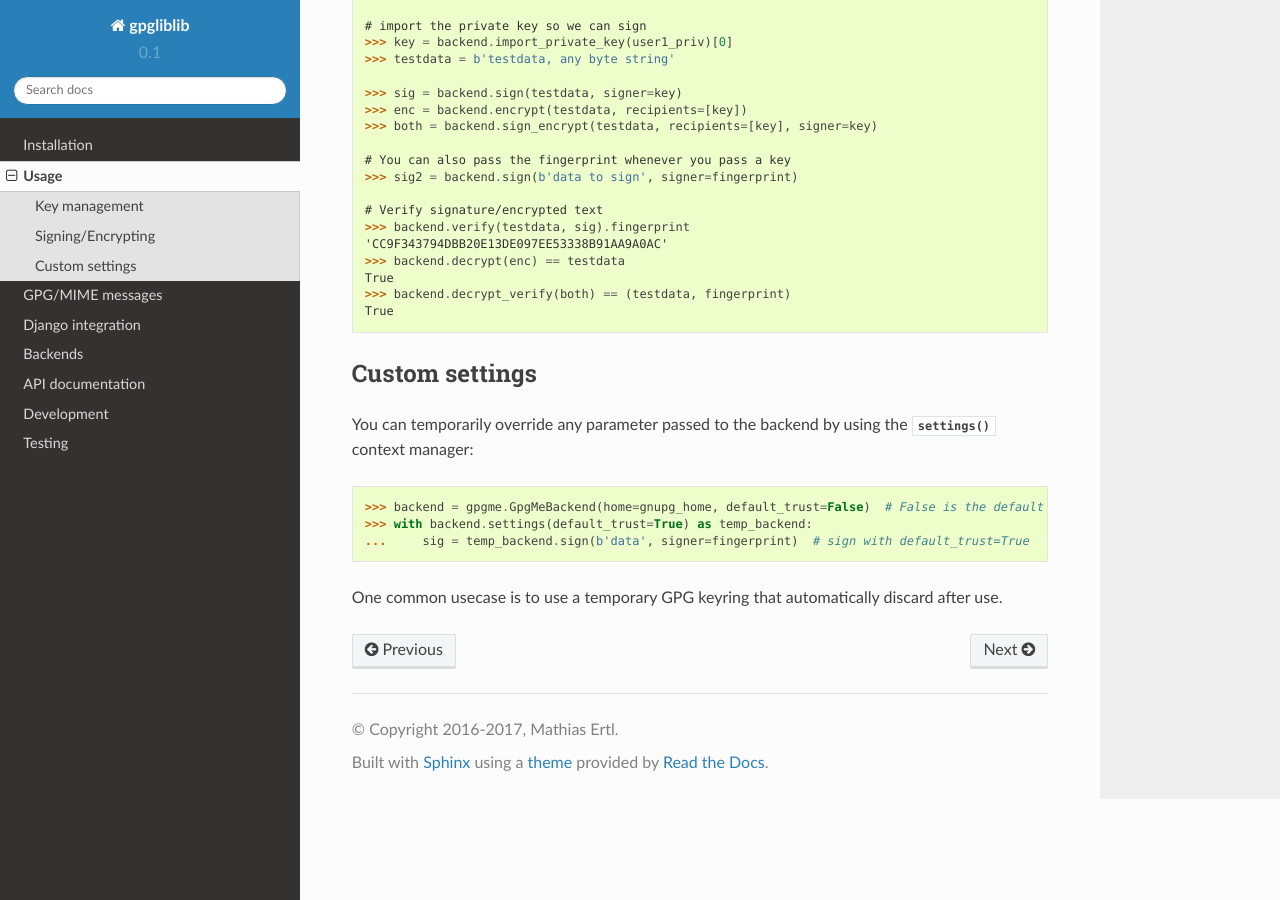
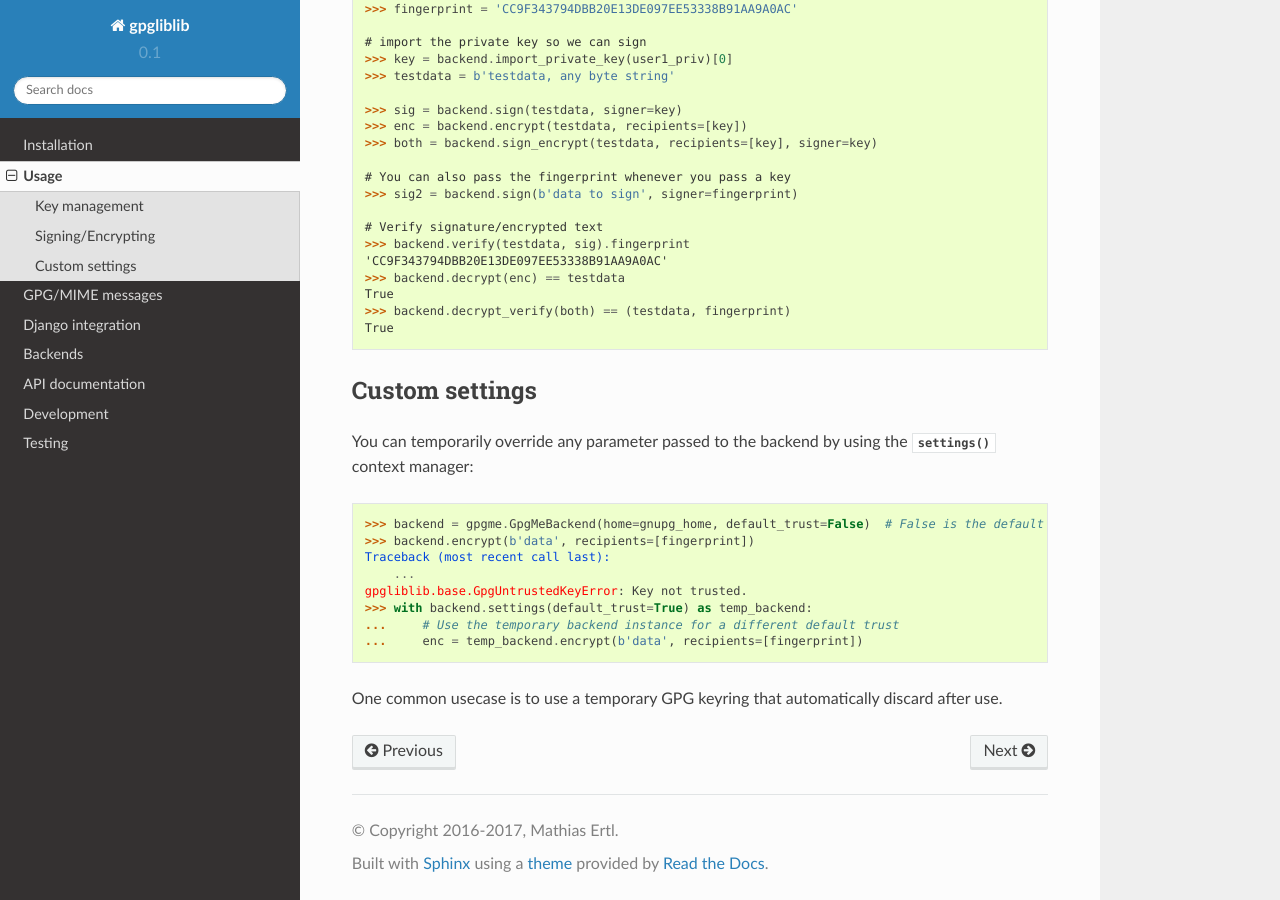
Before and after one commit to mathiasertl/gpgliblib, a Sphinx documentation site: the page built from doc/usage.rst, in a window 1280 px wide and 900 px high, scrolled down 1224 px. Built offline with Sphinx 7.4.7 and the Read the Docs theme 2.0.0, drawn with Linux system fonts in a browser that asks for light colours; some of the changed text lies outside the part shown.

Commit message:
fix settings example

```diff
--- a/doc/usage.rst
+++ b/doc/usage.rst
@@ -23,6 +23,7 @@ public and private keys, manage trust and query a keys expiry::
 
    >>> from gpgliblib import gpgme
    >>> from gpgliblib.base import VALIDITY_FULL
+   >>> from gpgliblib.base import VALIDITY_NEVER
    >>> from gpgliblib.base import VALIDITY_UNKNOWN
 
    >>> backend = gpgme.GpgMeBackend(home=gnupg_home)
@@ -84,7 +85,12 @@ You can temporarily override any parameter passed to the backend by using the
 :py:meth:`~gpgliblib.base.GpgBackendBase.settings` context manager::
 
    >>> backend = gpgme.GpgMeBackend(home=gnupg_home, default_trust=False)  # False is the default
+   >>> backend.encrypt(b'data', recipients=[fingerprint])
+   Traceback (most recent call last):
+       ...
+   gpgliblib.base.GpgUntrustedKeyError: Key not trusted.
    >>> with backend.settings(default_trust=True) as temp_backend:
-   ...     sig = temp_backend.sign(b'data', signer=fingerprint)  # sign with default_trust=True
+   ...     # Use the temporary backend instance for a different default trust
+   ...     enc = temp_backend.encrypt(b'data', recipients=[fingerprint])
 
 One common usecase is to use a temporary GPG keyring that automatically discard after use.
```
